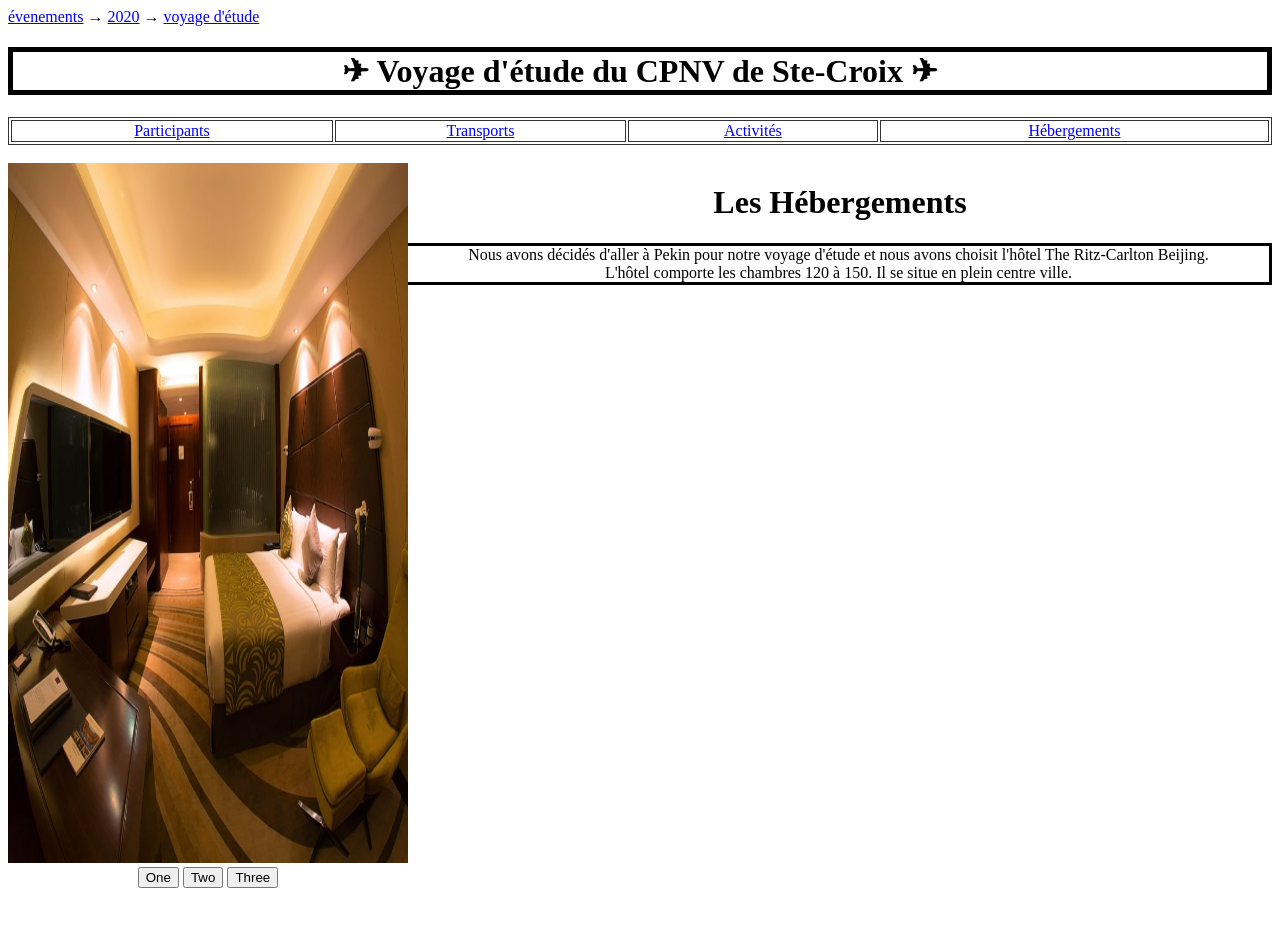
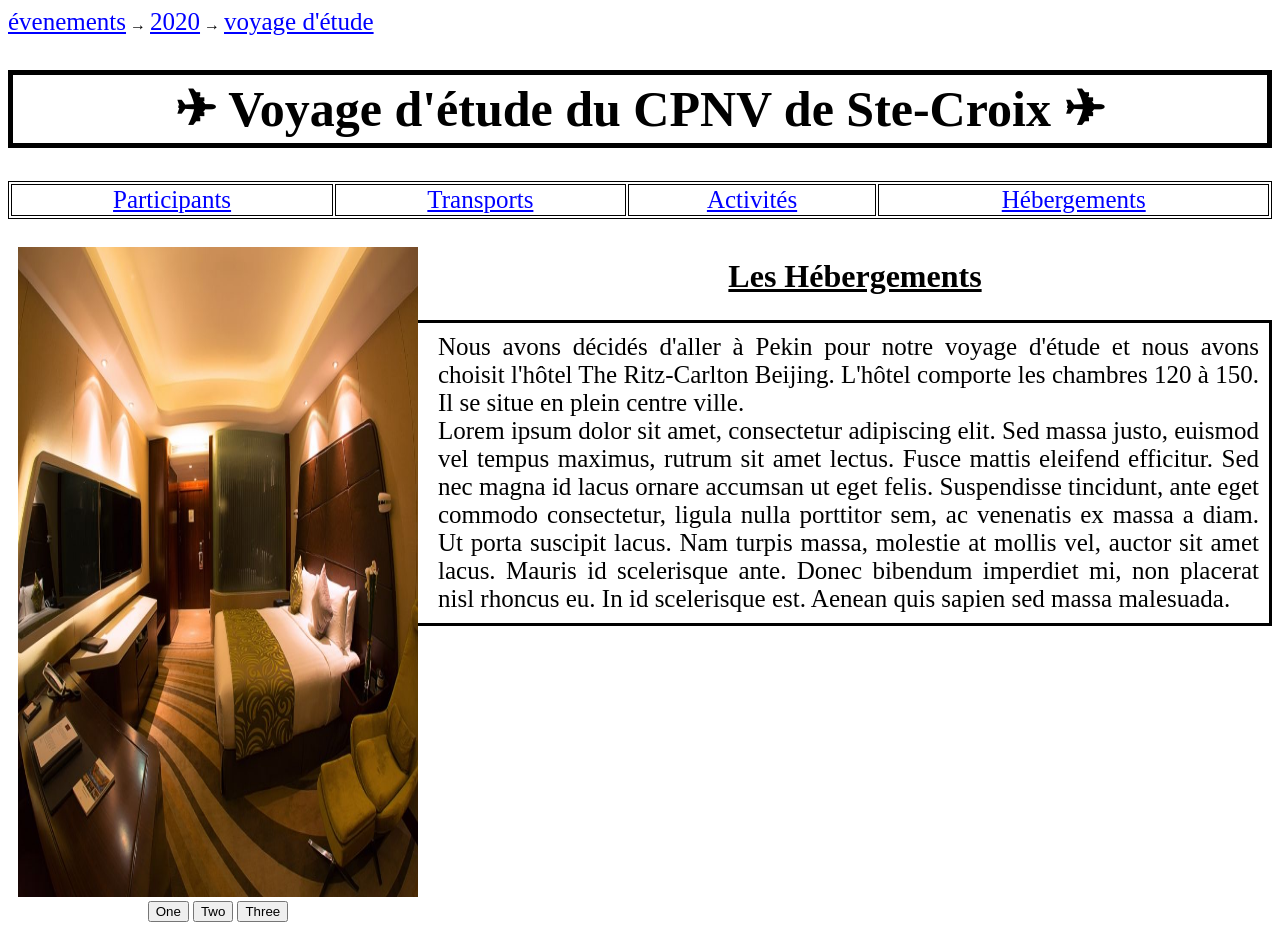
Before and after one commit to SimonCuany/ICT-120-SCY, a PHP site: page / in a window 1280 px wide. Before the commit the page ends 888 px from the top, so only its background shows below. Run offline with PHP 8.4, Linux system fonts and the light colour scheme.

Commit message:
edit border

```diff
--- a/Exercice site voyage d'étude/CSS/style.css
+++ b/Exercice site voyage d'étude/CSS/style.css
@@ -2,10 +2,8 @@
     text-align: center;
     border-style: solid;
     border-width: 5px;
-
-}
-#boutons {
-    font-size: large;
+    padding: 5px;
+    font-size: 50px;
 
 }
 
@@ -13,10 +11,12 @@ body {
     background-color: white;
     color: black;
 }
+
 td:hover {
     background-color: #8bd0ff;
     color: black;
 }
+
 table {
     width: 100%;
     text-align: center;
@@ -25,22 +25,31 @@ table {
 table,
 td {
 
-    border: 1px solid #333;
+    border: 1px solid;
 }
 
 a {
     color: blue;
-     font-style: unset;
+    font-style: unset;
+    font-size: 25px;
 }
 
-#images{
+#images {
+    padding: 10px;
+    margin-right: 10px;
     float: left;
-    z-index:-1;
 
 }
 
 p {
-border-style: solid;
-
+    font-size: 25px;
+    padding: 10px;
+    text-align: justify;
+    border-style: solid;
 
 }
+
+#texte {
+    margin-left: 20px;
+
+}
--- a/Exercice site voyage d'étude/index.html
+++ b/Exercice site voyage d'étude/index.html
@@ -35,28 +35,33 @@
 
 </table>
 <br>
-<div align="left" id="images">
-    <img src="Image1.jpg" height="700" width="400" id="image1"/>
-    <img src="Image2.jpg" height="700" width="400" id="image2" hidden/>
-    <img src="Image3.jpg" height="700" width="400" id="image3" hidden/>
+<div id="images">
+    <img src="Image1.jpg" height="650" width="400" id="image1"/>
+    <img src="Image2.jpg" height="650" width="400" id="image2" hidden/>
+    <img src="Image3.jpg" height="650" width="400" id="image3" hidden/>
     <div class="btn-group" role="group" aria-label="Basic example" style="text-align: center">
         <button type="button" class="btn btn-secondary" id="one">One</button>
         <button type="button" class="btn btn-secondary" id="Two">Two</button>
         <button type="button" class="btn btn-secondary" id="three">Three</button>
     </div>
 </div>
-<div id="texte"  align="center">
+<div id="texte" align="center">
 
-    <h1>
+    <h1 style="text-decoration: underline">
         Les Hébergements
     </h1>
     <p>
         Nous avons décidés d'aller à Pekin pour notre voyage d'étude et nous avons choisit l'hôtel The Ritz-Carlton
-        Beijing. <br>L'hôtel comporte les chambres 120 à 150. Il se situe en plein centre ville.
+        Beijing. L'hôtel comporte les chambres 120 à 150. Il se situe en plein centre ville.<br> Lorem ipsum dolor sit
+        amet, consectetur adipiscing elit. Sed massa justo, euismod vel tempus maximus, rutrum sit amet lectus. Fusce
+        mattis eleifend efficitur. Sed nec magna id lacus ornare accumsan ut eget felis. Suspendisse tincidunt, ante
+        eget commodo consectetur, ligula nulla porttitor sem, ac venenatis ex massa a diam. Ut porta suscipit lacus.
+        Nam turpis massa, molestie at mollis vel, auctor sit amet lacus. Mauris id scelerisque ante. Donec bibendum
+        imperdiet mi, non placerat nisl rhoncus eu. In id scelerisque est. Aenean quis sapien sed massa malesuada.
     </p>
 
 
 </div>
 </body>
-<script src="JavaScript/logique.js"></script>
+<script src="JavaScript/script.js"></script>
 </html>
```
Also changed, not shown: Exercice site voyage d'étude/JavaScript/script.js (renamed from Exercice site voyage d'étude/JavaScript/logique.js).
